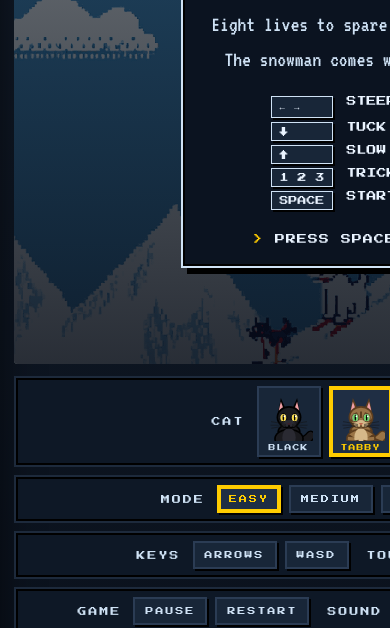
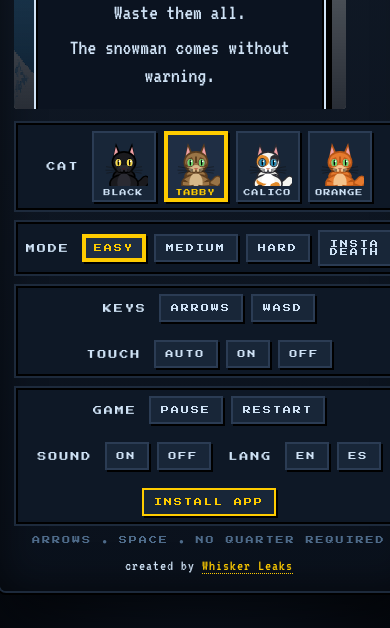
Before and after one commit to ashtonmorrow/cat-ski, a plain HTML site: page index.html in a window 390 px wide. Shown: the part 216-844 px from the top of the page. Drawn offline with Linux system fonts and the light colour scheme.

Commit message:
Make desktop game responsive: scales with viewport, caps at 960px

```diff
--- a/index.html
+++ b/index.html
@@ -134,8 +134,19 @@
 
   .screen-wrap {
     position: relative;
-    width: 720px;
-    height: 540px;
+    /* Responsive: scale the 4:3 game area to the viewport with sensible
+       bounds on both sides.
+         85vw           -> cap to 85% viewport width (room for vignette)
+         70vh * 4 / 3   -> never taller than 70% viewport height (room
+                           for bezel-title + pickers below)
+         960px          -> cap so pixel art doesn't blow out too much
+                           (internal canvas is 360x270; 960 is ~2.67x)
+       aspect-ratio locks the 4:3 shape, height auto computes from it.
+       The game scales smoothly across monitor sizes AND browser zoom. */
+    width: min(85vw, calc(70vh * 4 / 3), 960px);
+    aspect-ratio: 4 / 3;
+    height: auto;
+    max-width: 100%;
     border-radius: 4px;
     overflow: hidden;
     background: #000;
```
